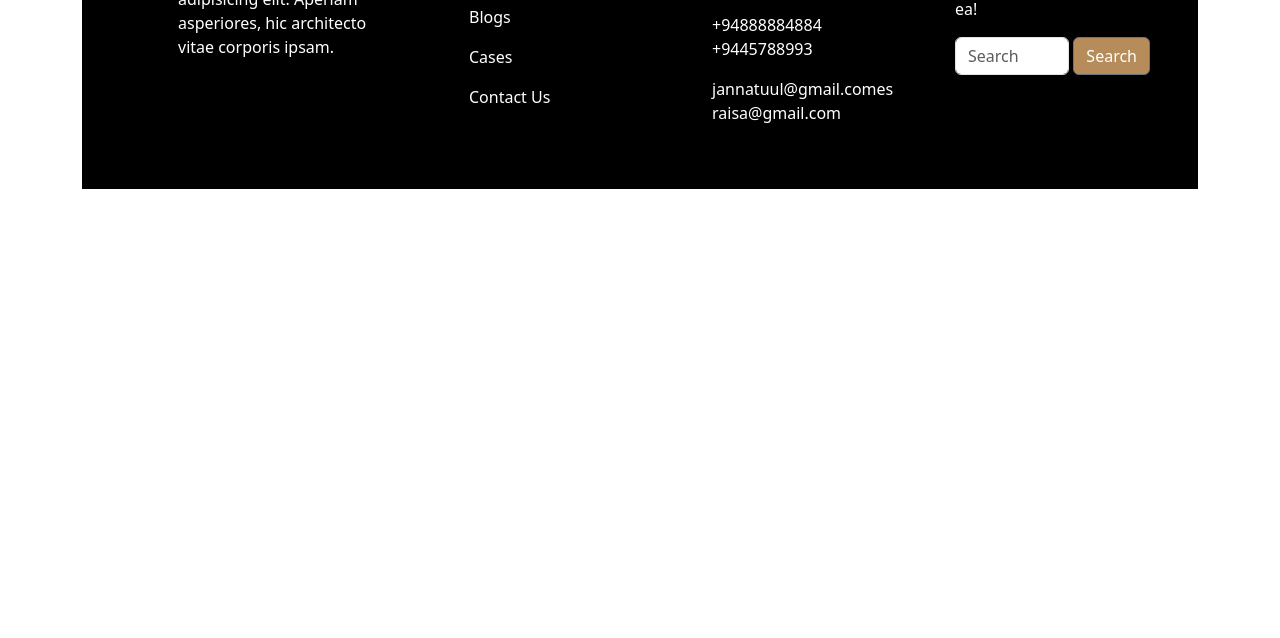
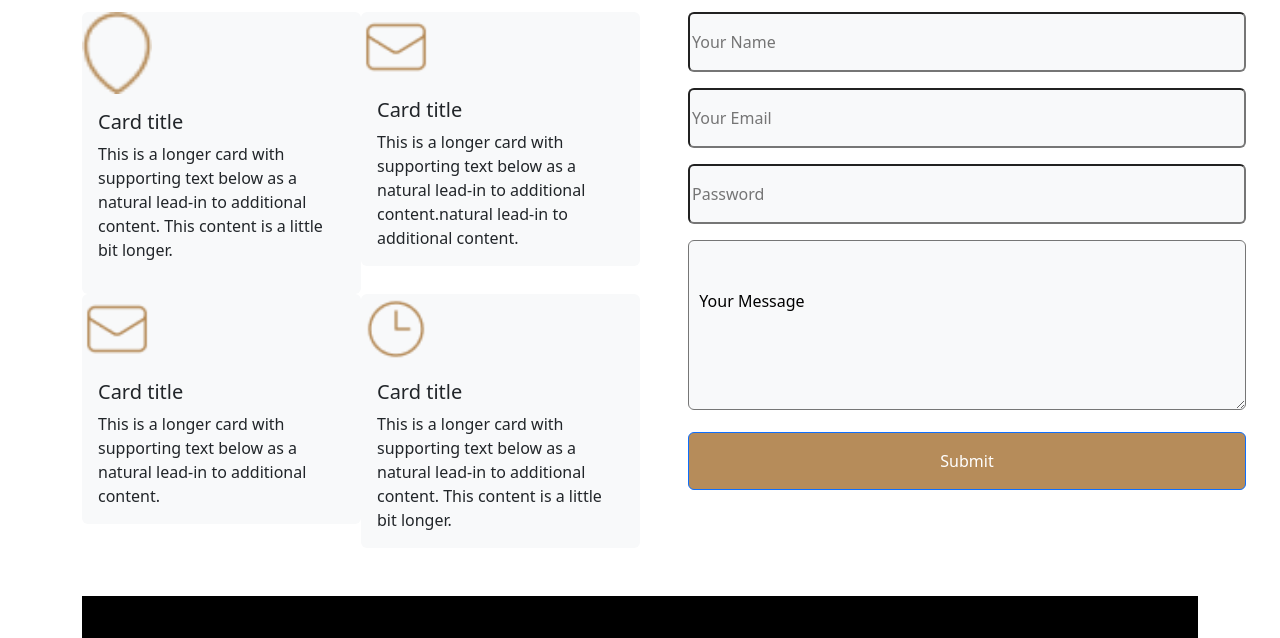
Before and after one commit to jannatulferdausirin/legal_solutions, a plain HTML site: page index.html in a window 1280 px wide. Shown: the part 4199-4837 px from the top of the page. Before the commit the page ends 4436 px from the top, so only its background shows below. Drawn offline with Linux system fonts and the light colour scheme.

Commit message:
contanct part added

```diff
--- a/index.html
+++ b/index.html
@@ -194,8 +194,7 @@
                     <p class="card-text">
                       This is a longer card with supporting text below as a
                       natural lead-in to additional content. This content is a
-                      little bit longer.This content is a
-                      little bit longer.
+                      little bit longer.This content is a little bit longer.
                     </p>
                     <img class="py-5" src="./images/Frame.png" alt="frame" />
                   </div>
@@ -253,8 +252,7 @@
                     <p class="card-text">
                       This is a longer card with supporting text below as a
                       natural lead-in to additional content. This content is a
-                      little bit longer.This content is a
-                      little bit longer.
+                      little bit longer.This content is a little bit longer.
                     </p>
                     <img class="py-5" src="./images/Frame.png" alt="frame" />
                   </div>
@@ -541,6 +539,121 @@
         </div>
       </section>
       <!-- frequently asked section ends here -->
+      <!-------------------------------
+         contact section start here
+        ------------------------------->
+      <section class="container my-5">
+        <div class="contact-text text-center py-5">
+          <h2>Contact With Us</h2>
+          <p>
+            Lorem ipsum dolor sit amet consectetur adipisicing elit. Ratione
+            repellat quam placeat voluptatem at magni.
+          </p>
+        </div>
+        <div class="contact-row d-flex">
+          <div class="col-lg-6">
+            <div class="row row-cols-1 row-cols-md-2 g-0">
+              <div class="col  ">
+                <div class="card border-0 bg-light pb-3">
+                  <img
+                    src="./images/address.png"
+                    class="card-img-top w-25"
+                    alt="call"
+                  />
+                  <div class="card-body">
+                    <h5 class="card-title">Card title</h5>
+                    <p class="card-text">
+                      This is a longer card with supporting text below as a
+                      natural lead-in to additional content. This content is a
+                      little bit longer.
+                    </p>
+                  </div>
+                </div>
+              </div>
+
+              <div class="col ">
+                <div class="card border-0 bg-light">
+                  <img
+                    src="./images/email.png"
+                    class="card-img-top w-25"
+                    alt="email"
+                  />
+                  <div class="card-body">
+                    <h5 class="card-title">Card title</h5>
+                    <p class="card-text">
+                      This is a longer card with supporting text below as a
+                      natural lead-in to additional content.natural lead-in to
+                      additional content.
+                    </p>
+                  </div>
+                </div>
+              </div>
+              <div class="col ">
+                <div class="card border-0 bg-light  ">
+                  <img
+                    src="./images/email.png"
+                    class="card-img-top w-25"
+                    alt="email"
+                  />
+                  <div class="card-body">
+                    <h5 class="card-title">Card title</h5>
+                    <p class="card-text">
+                      This is a longer card with supporting text below as a
+                      natural lead-in to additional content.
+                    </p>
+                  </div>
+                </div>
+              </div>
+              <div class="col ">
+                <div class="card border-0 bg-light">
+                  <img
+                    src="./images/time.png"
+                    class="card-img-top w-25"
+                    alt="time"
+                  />
+                  <div class="card-body">
+                    <h5 class="card-title">Card title</h5>
+                    <p class="card-text">
+                      This is a longer card with supporting text below as a
+                      natural lead-in to additional content. This content is a
+                      little bit longer.
+                    </p>
+                  </div>
+                </div>
+              </div>
+            </div>
+          </div>
+          <!-- contact form starts here -->
+          <div class="input col-lg-6 mx-5">
+            <div class="contact-form">
+              <form action="#" method="post">
+                <p class="input-button">
+                  <input class=" w-100 py-3 rounded bg-light" type="text" placeholder="Your Name" />
+                </p>
+                <p class="input-button">
+                  <input  class=" w-100 py-3 rounded bg-light" type="email" placeholder="Your Email" />
+                </p>
+                <p id="number">
+                  <input  class=" w-100 py-3 rounded bg-light" type="password" placeholder="Password" />
+                </p>
+
+                <p>
+                  <textarea  class=" w-100 py-5 rounded bg-light" name="Opinion" id="your-message" cols="32" rows="3">
+  Your Message
+            </textarea
+                  >
+                </p>
+                <div class="d-grid gap-2">
+                  <button class="btn btn-primary py-3 rounded" type="button">Submit</button>
+
+                </div>
+              </form>
+            </div>
+          </div>
+        </div>
+      </section>
+
+      <!-- contact section end here -->
     </main>
     <footer>
       <!------------------------------
```
Also changed, not shown: 1 other file.
